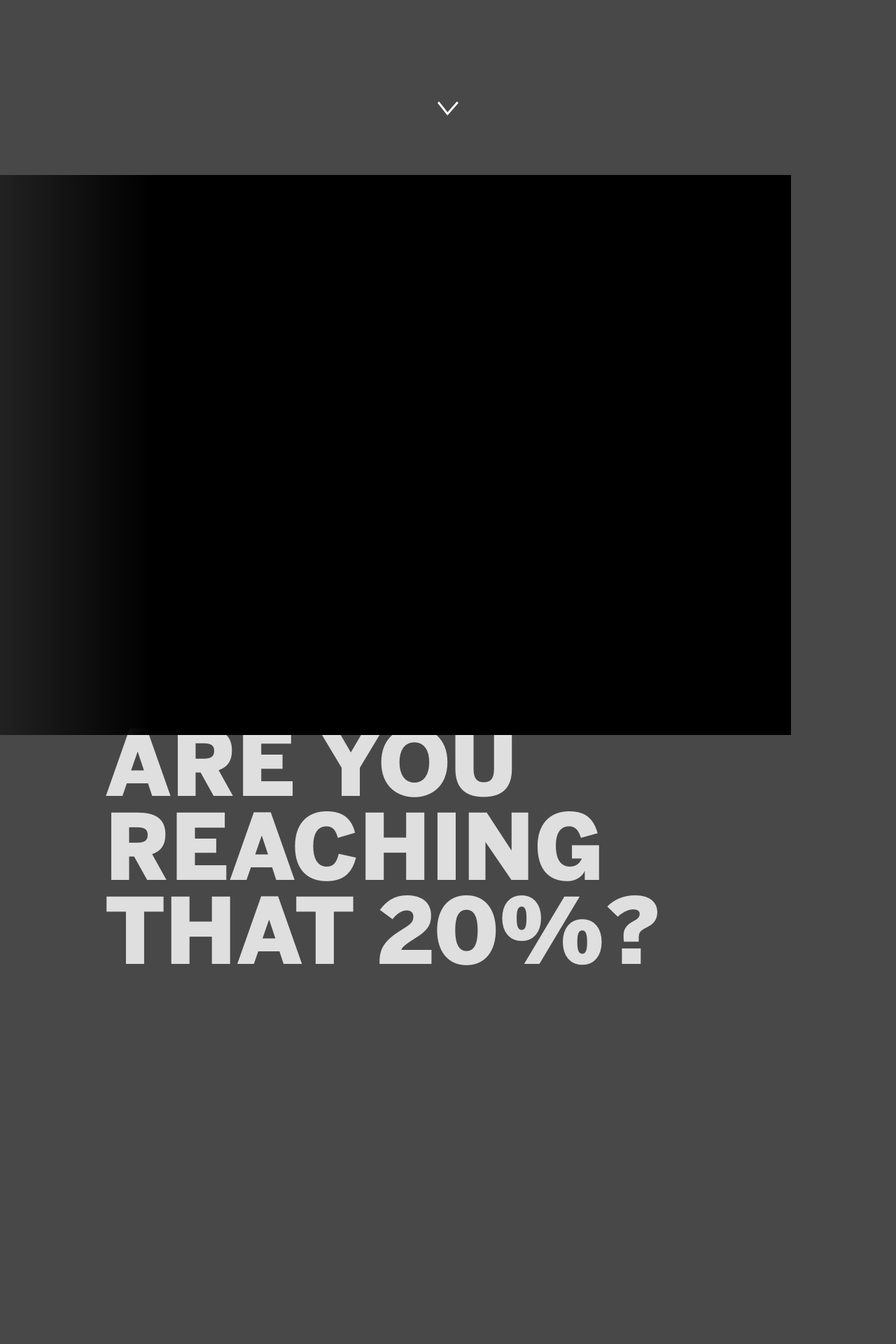
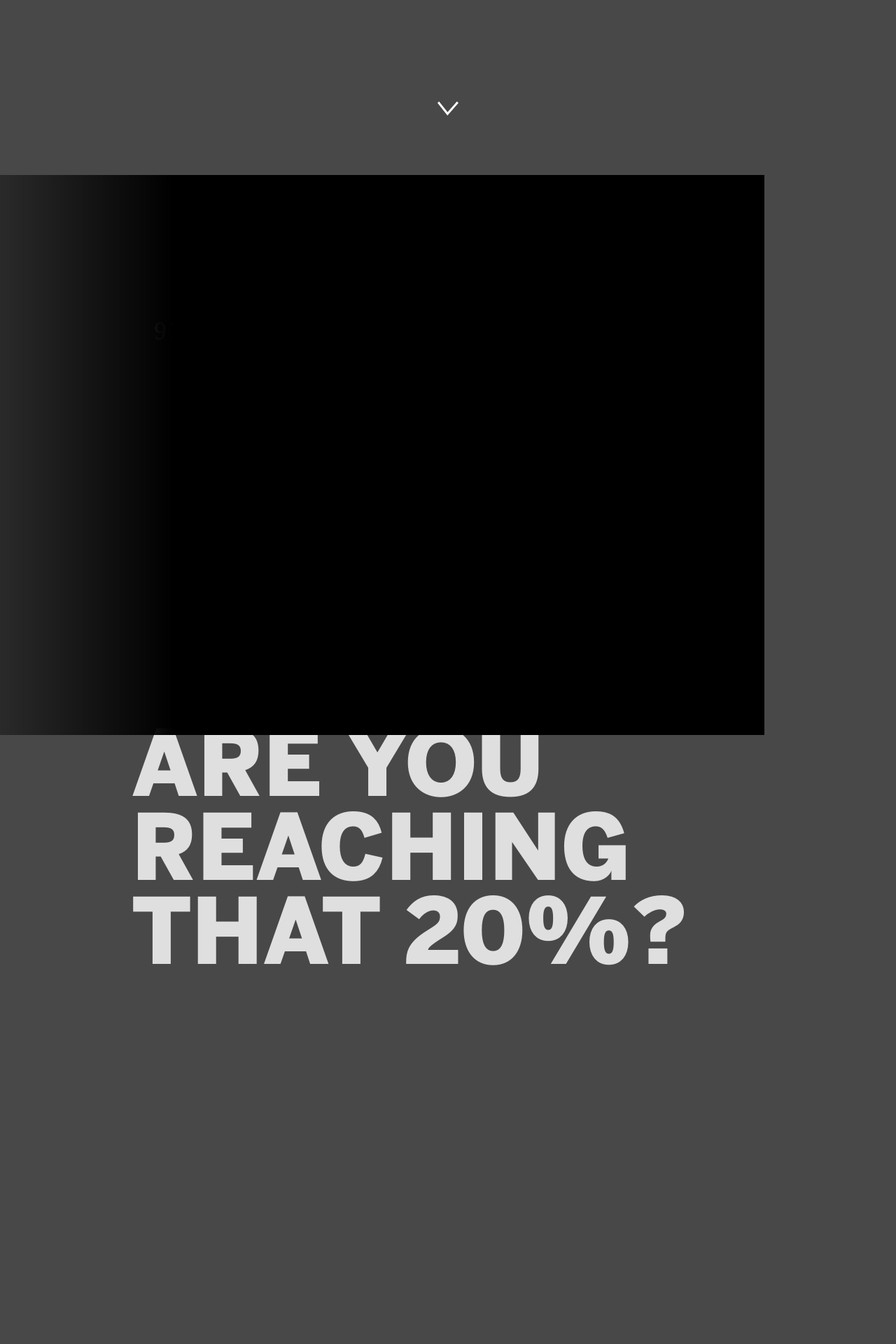
Before and after one commit to craigspaeth/observer-nyc, a Node project: template templates/index.jade in a window 1280 px wide. Shown: the part 550-2470 px from the top of the page at 70% size. Run offline with Node 20 templates, Linux system fonts and the light colour scheme; the template is opened without the code that fills it, so the values that code supplies are empty; some libraries are stand-ins or nearby versions.

Commit message:
Comitting...

```diff
--- a/public/index.css
+++ b/public/index.css
@@ -160,8 +160,7 @@
   font-weight: 900;
 }
 #main {
-  min-width: 600px;
-  max-width: 1100px;
+  width: 1024px;
   margin: auto;
   display: block;
   padding: 0 60px;
--- a/stylesheets/index.styl
+++ b/stylesheets/index.styl
@@ -55,8 +55,7 @@
   font-weight 900
 
 #main
-  min-width 600px
-  max-width 1100px
+  width 1024px
   margin auto
   display block
   padding 0 main-margin
```
